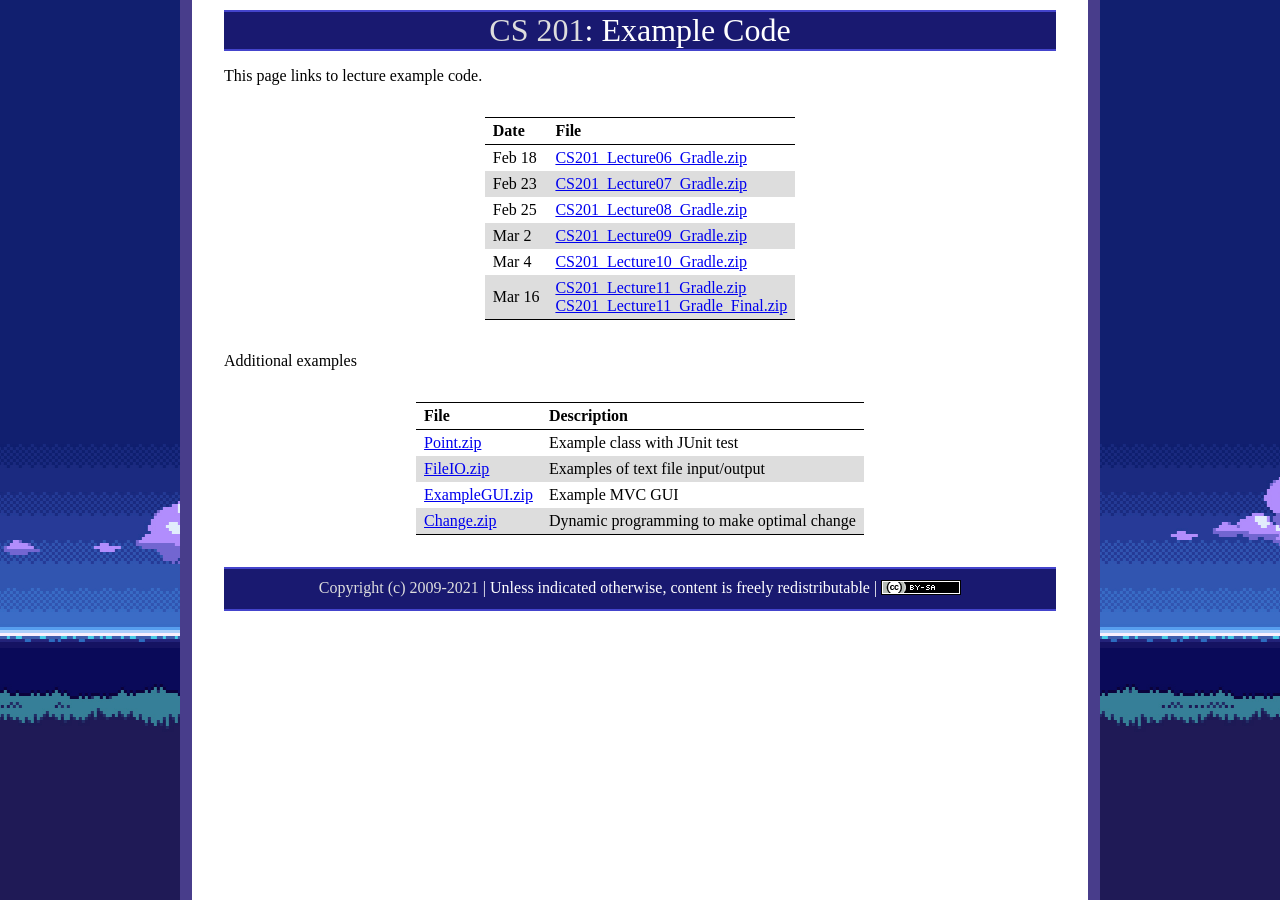
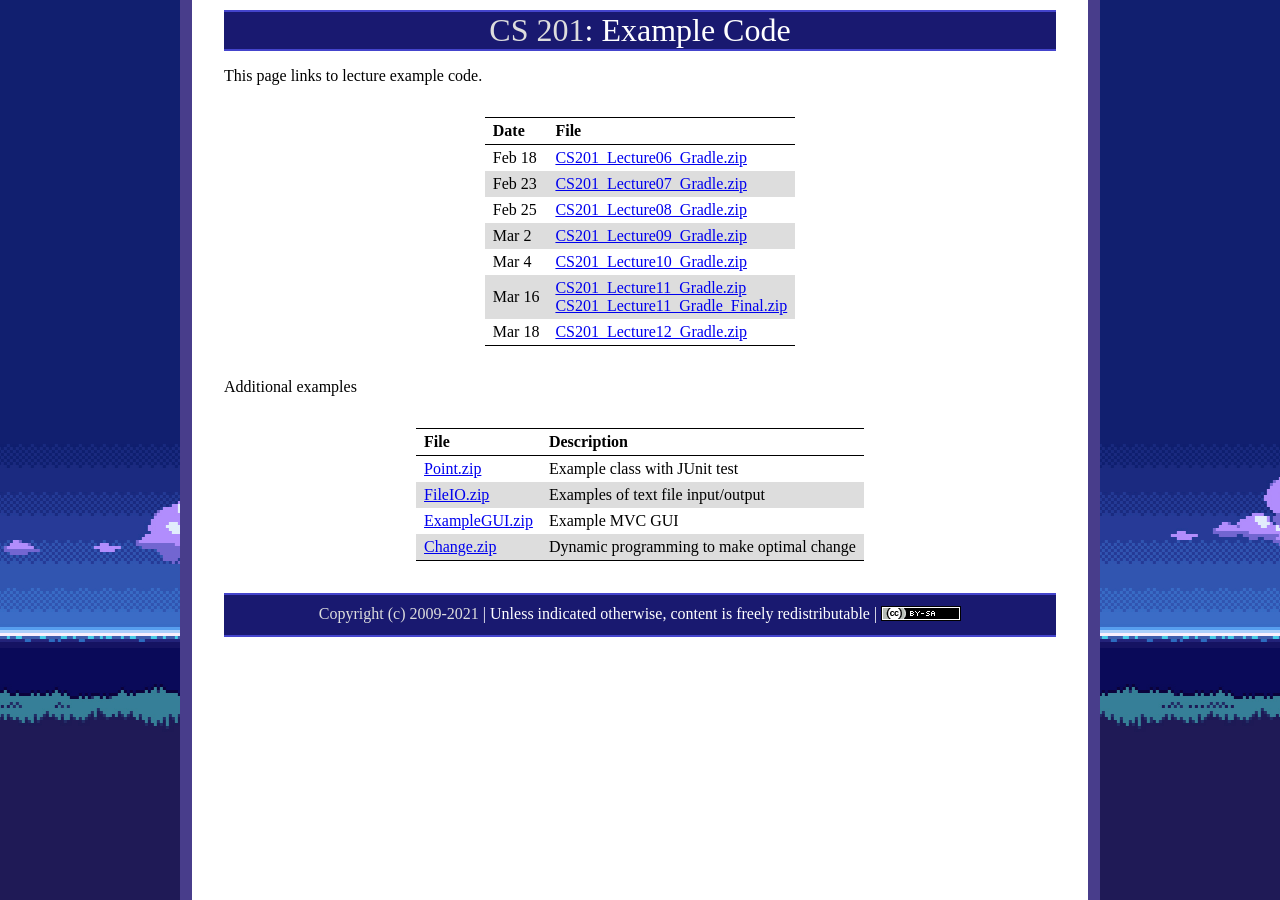
Before and after one commit to ycpcs/cs201-spring2021, a Jekyll site: the page built from examples/index.md, in a window 1280 px wide. Built offline with Jekyll 4.4.1, drawn with Linux system fonts in a browser that asks for light colours.

Commit message:
add lecture 12 zip
add lecture 12 zip

```diff
--- a/examples/index.md
+++ b/examples/index.md
@@ -13,6 +13,7 @@ Feb 25   | [CS201\_Lecture08\_Gradle.zip](CS201_Lecture08_Gradle.zip)
 Mar 2    | [CS201\_Lecture09\_Gradle.zip](CS201_Lecture09_Gradle.zip)
 Mar 4    | [CS201\_Lecture10\_Gradle.zip](CS201_Lecture10_Gradle.zip)
 Mar 16   | [CS201\_Lecture11\_Gradle.zip](CS201_Lecture11_Gradle.zip) <br />  [CS201\_Lecture11\_Gradle\_Final.zip](CS201_Lecture11_Gradle_Final.zip)
+Mar 18   | [CS201\_Lecture12\_Gradle.zip](CS201_Lecture12_Gradle.zip)
 
 Additional examples
 
```
Also changed, not shown: 1 other file.
